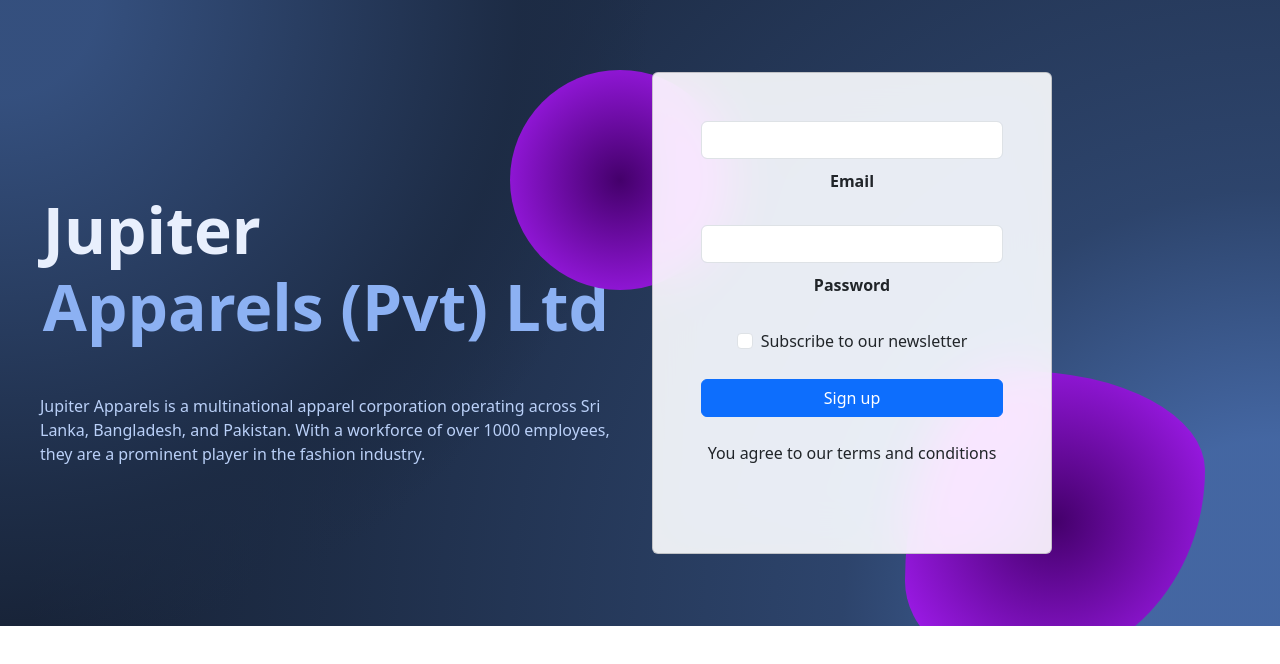
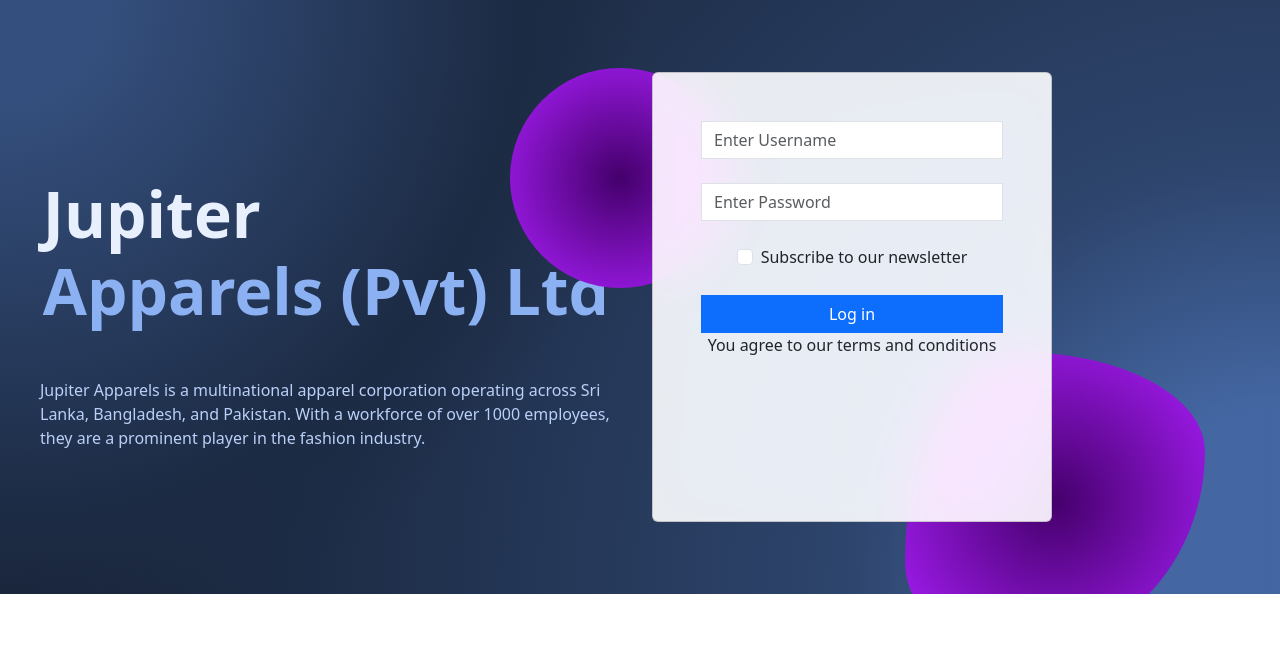
Before and after one commit to HarithaMihimal/HRMS-Project, a React (Vite) app in the folder WebApp/client/: page / in a window 1280 px wide. Shown: the top 664 px of the page. Built offline with nearby package versions, Linux system fonts and the light colour scheme; no server answers.

Commit message:
Update Login.jsx

```diff
--- a/WebApp/client/src/Login.jsx
+++ b/WebApp/client/src/Login.jsx
@@ -65,7 +65,7 @@
           </h1>
 
           <p className='px-3' style={{ color: 'hsl(218, 81%, 85%)' }}>
-          Jupiter Apparels is a multinational apparel corporation operating across Sri Lanka, Bangladesh, and Pakistan. With a workforce of over 1000 employees, they are a prominent player in the fashion industry.
+            Jupiter Apparels is a multinational apparel corporation operating across Sri Lanka, Bangladesh, and Pakistan. With a workforce of over 1000 employees, they are a prominent player in the fashion industry.
           </p>
         </MDBCol>
 
@@ -74,20 +74,37 @@
           <div id="radius-shape-1" className="position-absolute rounded-circle shadow-5-strong" style={{ top: '8%', right: '20%' }}></div>
           <div id="radius-shape-2" className="position-absolute shadow-5-strong" style={{ top: '60%', right: '10%' }}></div>
 
-          <MDBCard className='my-5 bg-glass' style={{ maxWidth: '400px' }}>
-            <MDBCardBody className='p-5'>
-              {/* Email field */}
-              <MDBInput wrapperClass='mb-4' label='Email' id='form3' type='email' />
-
-              {/* Password field */}
-              <MDBInput wrapperClass='mb-4' label='Password' id='form4' type='password' />
+          <MDBCard className='my-5 bg-glass' style={{ maxWidth: '400px', height: '450px'}}>
+            <MDBCardBody className='p-5 justify-content-center ' style={{ maxWidth: '400px', height: '450px'}}>
+              <form>
+                <div className='mb-4'> {/* Increased margin-bottom */}
+                  <input
+                    type='text'
+                    placeholder='Enter Username'
+                    name='User_ID'
+                    className='form-control rounded-0'
+                    autoComplete='off'
+                    value={formData.User_ID}
+                    onChange={handleInputChange}
+                  />
+                </div>
+                <div className='mb-4'> {/* Increased margin-bottom */}
+                  <input
+                    type='password'
+                    placeholder='Enter Password'
+                    name='password'
+                    className='form-control rounded-0'
+                    value={formData.password}
+                    onChange={handleInputChange}
+                  />
+                </div>
+              </form>
 
               <div className='d-flex justify-content-center mb-4'>
                 <MDBCheckbox name='flexCheck' value='' id='flexCheckDefault' label='Subscribe to our newsletter' />
               </div>
 
-              <MDBBtn className='w-100 mb-4' size='md'>Sign up</MDBBtn>
-
+              <button type='submit' className='btn btn-primary w-100 rounded-0' onClick={handleSubmit}>Log in</button>
               <div className="text-center">
                 <p>You agree to our terms and conditions</p>
                 <MDBBtn tag='a' color='none' className='mx-3' style={{ color: '#1266f1' }}>
@@ -110,10 +127,6 @@
       </MDBRow>
     </MDBContainer>
   );
-
-
-
-
 }
 
 export default Login;
```
